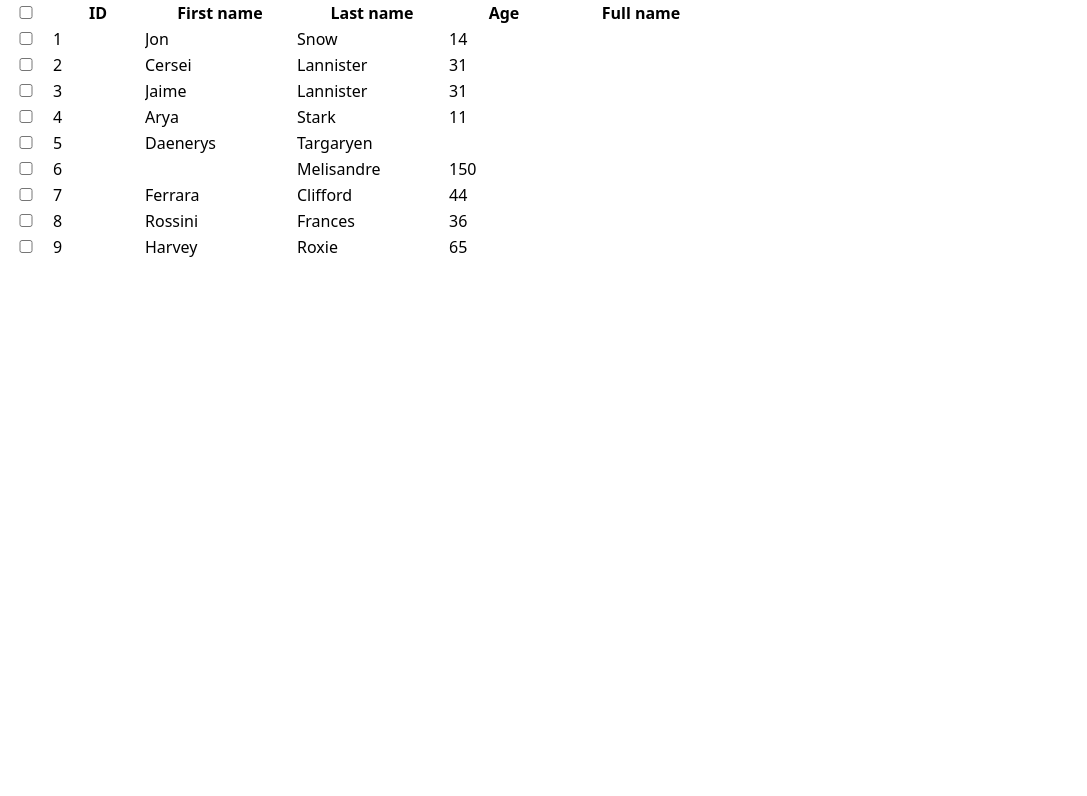
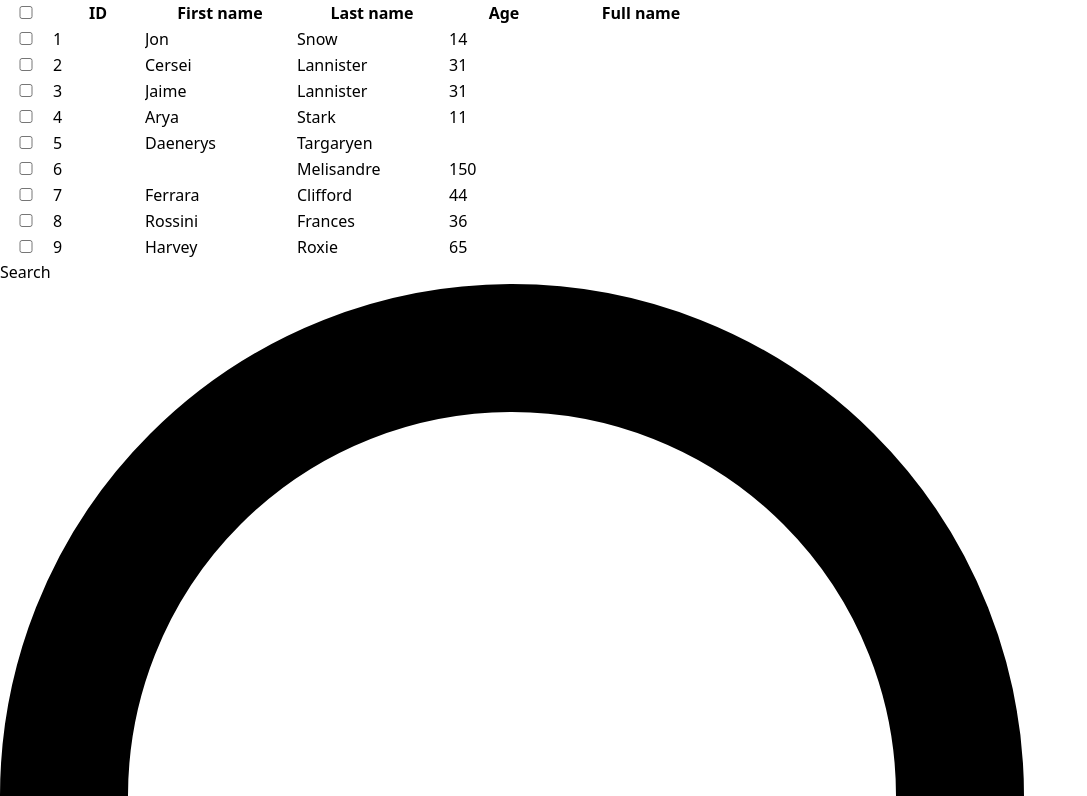
Before and after one commit to habib16gb/dataGrid, a React (Vite) app: page / in a window 1280 px wide. Shown: the top 796 px of the page, without its empty margins (0-1087 px from the left). Built offline with nearby package versions, Linux system fonts and the light colour scheme.

Commit message:
add search component to app

```diff
--- a/src/App.tsx
+++ b/src/App.tsx
@@ -1,6 +1,7 @@
 import DataGrid from "./components/DataGrid";
 import { GridColDef, row } from "./interfaces";
 import './App.css'
+import Search from "./components/common/Search";
 
 const columns: GridColDef[] = [
   {
@@ -63,7 +64,10 @@ const rows: row[] = [
 ];
 
 const App = () => {
-  return <DataGrid rows={rows} colomns={columns} />;
+  return <div>
+    <DataGrid rows={rows} colomns={columns} />
+    <Search />
+  </div>
 };
 
 export default App;
```
